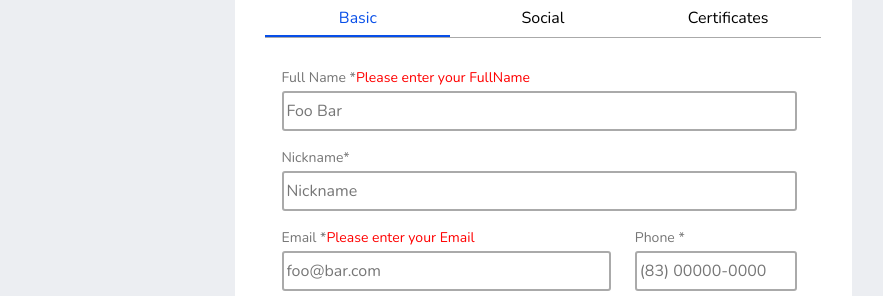
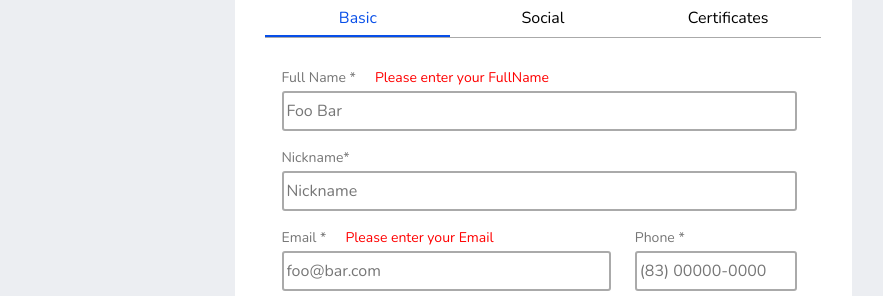
Before and after one commit to Ovictorhugol/FormChallenge, a React (Vite) app: page /basic in a window 1280 px wide. Shown: the part 322-618 px from the top of the page, without its empty margins (97-980 px from the left). Built offline with nearby package versions, Linux system fonts and the light colour scheme.

Commit message:
Style: adding margin in labelError

```diff
--- a/src/components/Input/Input.styled.js
+++ b/src/components/Input/Input.styled.js
@@ -80,6 +80,7 @@ const LabelError = styled.label`
   font-weight: 400;
   line-height: 1rem;
   height: 1rem;
+  margin-left: 1.188rem;
 `;
 
 const CheckboxError = styled.label`
```
